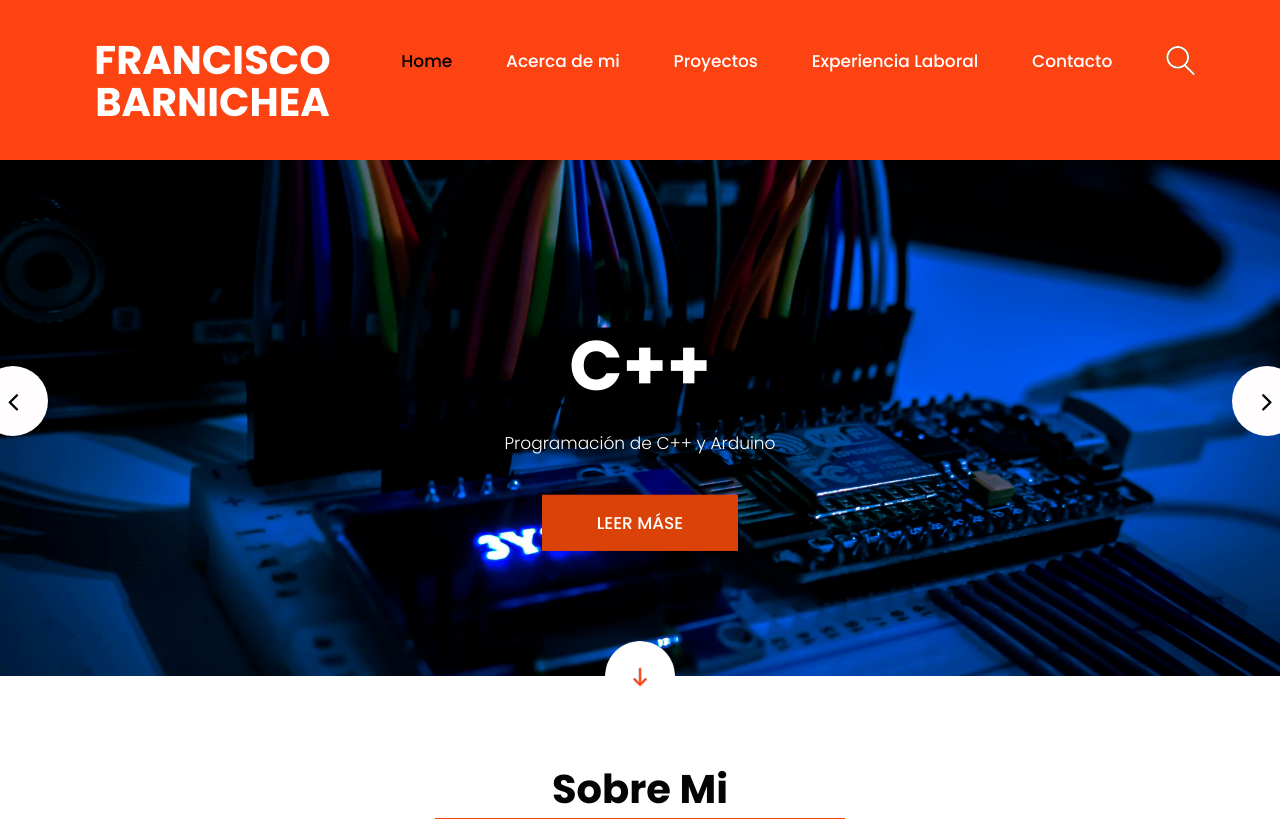
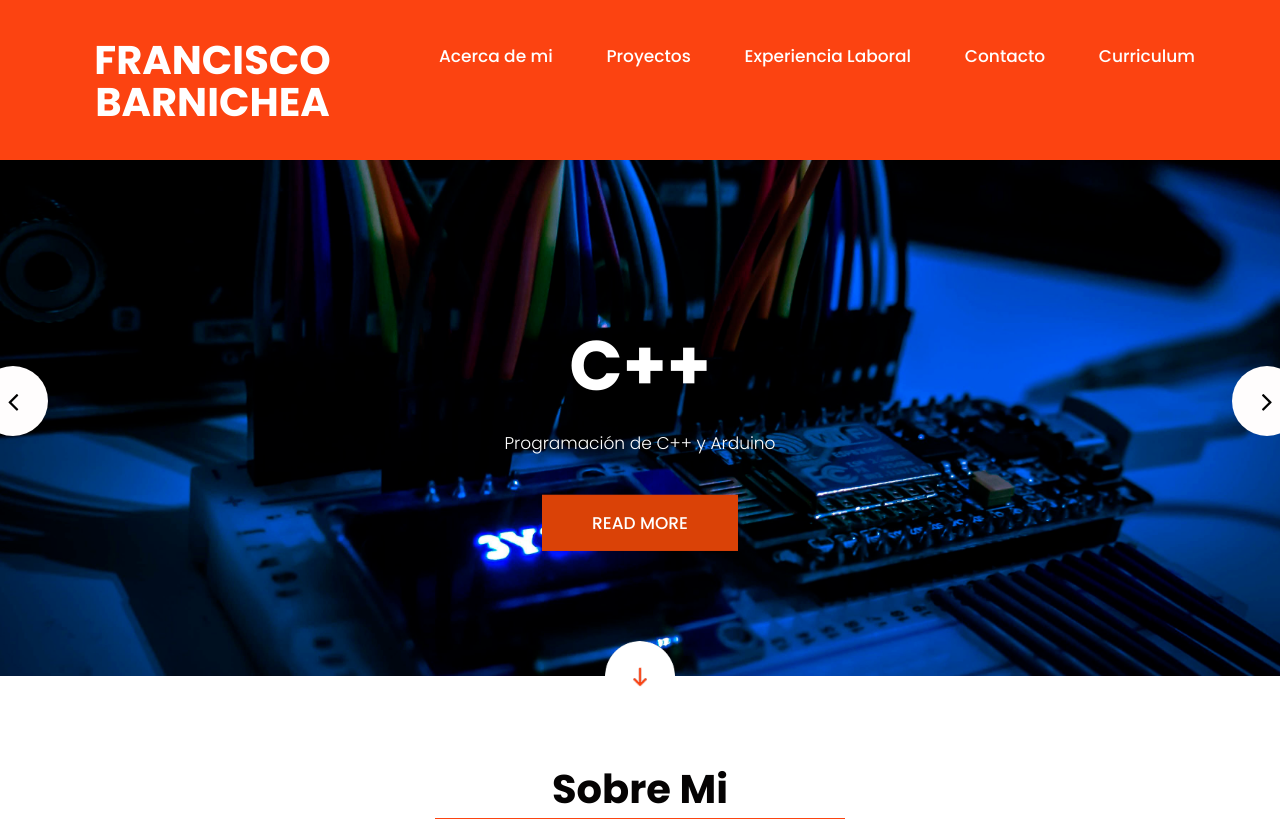
Before and after one commit to franciscobarnichea/franciscobarnichea.github.io, a plain HTML site: page index.html in a window 1280 px wide. Shown: the top 822 px of the page. Drawn offline with nearby package versions, Linux system fonts and the light colour scheme.

Commit message:
Update index.html

```diff
--- a/index.html
+++ b/index.html
@@ -54,12 +54,12 @@
                      <div class="limit-box">
                         <nav class="main-menu">
                            <ul class="menu-area-main">
-                              <li class="active"> <a href="index.html">Home</a> </li>
                               <li> <a href="#about">Acerca de mi</a> </li>
                               <li> <a href="#service"> Proyectos</a> </li>
                               <li> <a href="#blog">Experiencia Laboral</a> </li>
                               <li> <a href="#contact">Contacto</a> </li>
-                              <li class="mean-last"> <a href="#"><img src="images/search_icon.png" alt="#" /></a> </li>
+                              <li> <a href="https://download1593.mediafire.com/udx8dsq2rlrg/4ruazntmra7qyhd/Francisco+Barnichea.pdf">Curriculum</a> </li>
+
                            </ul>
                         </nav>
                      </div>
@@ -79,7 +79,7 @@
                      <div class="carousel-caption relative">
                         <h1>HTML5 & CSS</h1>
                         <p>Conocimiento basico de programacion en HTML5 y Diseño por CSS</p>
-                        <a  href="Javascript:void(0)">Leer Más</a>
+                        <a  href="Javascript:void(0)">Read More</a>
                      </div>
                   </div>
                </div>
@@ -89,7 +89,7 @@
                      <div class="carousel-caption relative">
                         <h1>C++</h1>
                         <p>Programación de C++ y Arduino</p>
-                        <a  href="Javascript:void(0)">Leer Máse</a>
+                        <a  href="Javascript:void(0)">Read More</a>
                      </div>
                   </div>
                </div>
@@ -99,7 +99,7 @@
                      <div class="carousel-caption relative">
                         <h1>Técnico en Telecomunicaciones</h1>
                         <p>Formacion tecnica capaz de resolver problemas en sistemas, etc.</p>
-                        <a  href="Javascript:void(0)">Leer Más</a>
+                        <a  href="Javascript:void(0)">Read More</a>
                      </div>
                   </div>
                </div>
@@ -142,6 +142,7 @@
 
                </div>
             </div>
+
          </div>
       </div>
       <!-- end abouts -->
@@ -181,7 +182,7 @@
                         <img  src="images/2.jpg" class="zoom img-fluid "  alt="">
                         </a>
                         <span class="hoverle">
-                        <a href="images/1.jpg" class="fancybox" rel="ligthbox">Futura pagina aca</a>
+                        <a href="images/1.jpg" class="fancybox" rel="ligthbox">Futura pagina acan</a>
                         </span>
                      </figure>
                   </div>
```
